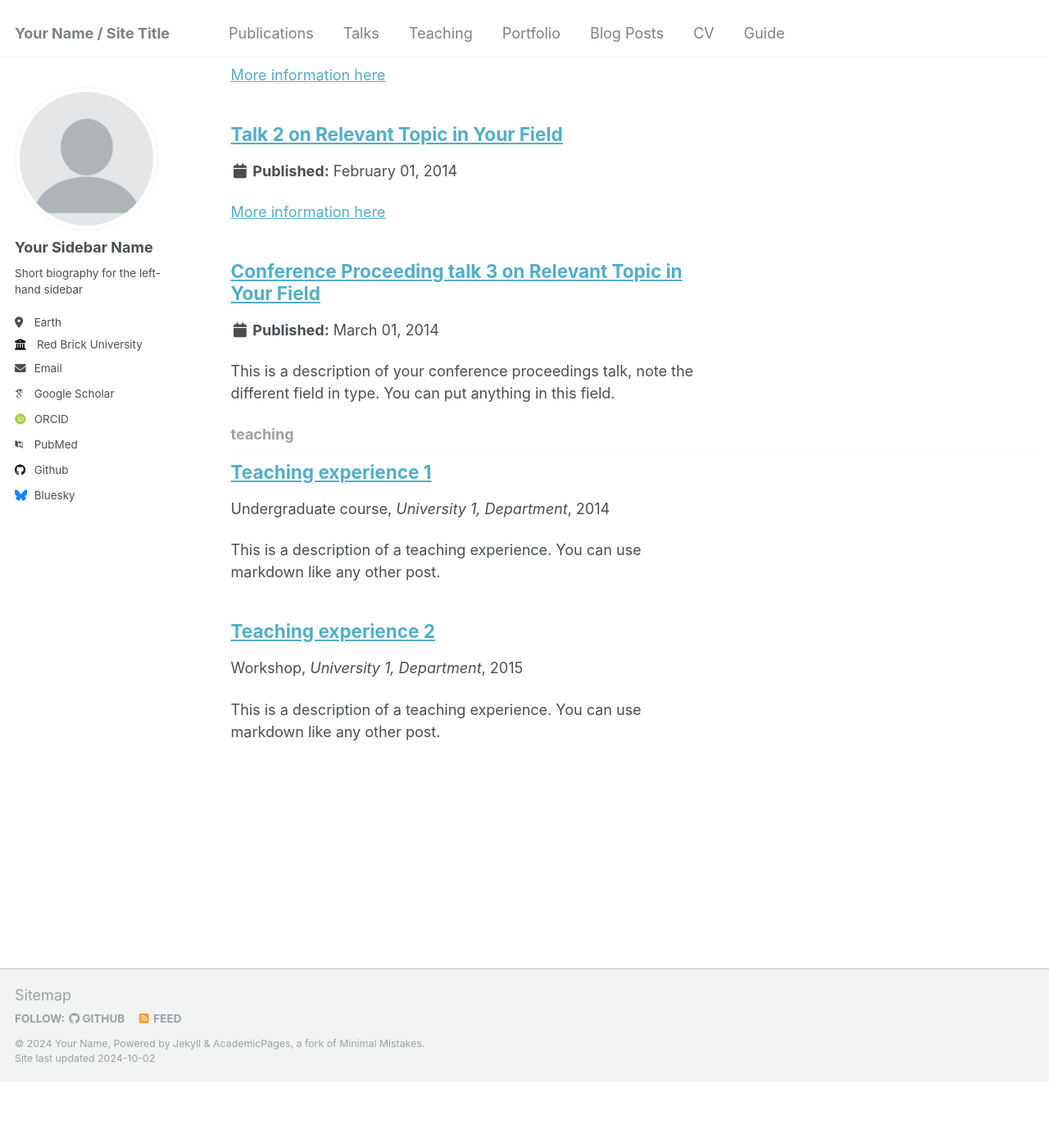
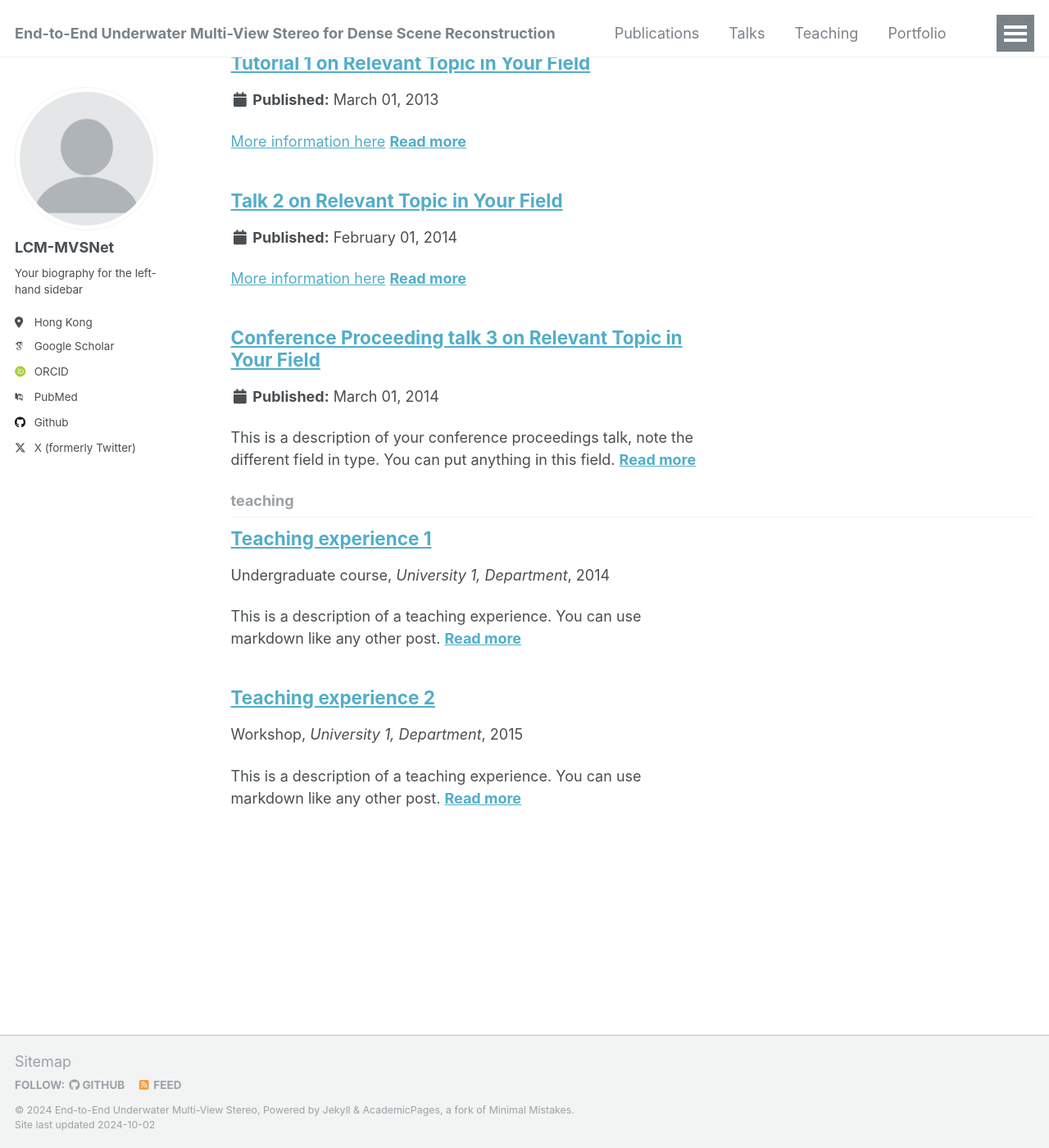
Before and after one commit to YANG-SOBER/UnderMVS, a Jekyll site: the page built from _pages/collection-archive.html, in a window 1280 px wide and 1400 px high, scrolled down 2564 px. Shown: the whole window at 82% size. Built offline with Jekyll 4.4.1, drawn with Linux system fonts in a browser that asks for light colours; some web fonts are replaced; before the commit the page ends 3883 px from its top, so only the background shows below that; part of the change alters nothing that is shown; some of the changed text lies outside the part shown.

Commit message:
Update _config.yml

```diff
--- a/_config.yml
+++ b/_config.yml
@@ -3,152 +3,116 @@
 # This config file is meant for settings that affect your entire site, values
 # which you are expected to set up once and rarely need to edit after that.
 # For technical reasons, this file is *NOT* reloaded automatically when you use
-# `jekyll serve -l -H localhost`. If you change this file, please restart the
-# server process.
-
-# Basic Site Settings
-locale                   : "en-US"
-title                    : "Your Name / Site Title"
-title_separator          : "-"
-name                     : &name "Your Name"
-description              : &description "personal description"
-url                      : https://academicpages.github.io # the base hostname & protocol for your site e.g. "https://mmistakes.github.io"
-baseurl                  : "" # the subpath of your site, e.g. "/blog"
-repository               : "academicpages/academicpages.github.io"
-
-# Site Author - The following control what appear as part of the author content on the side bar.
-#               If a field is blank the icon and link will not appear, otherwise it will be shown.
-#               Additional customization can be done by editing /_includes/author-profile.html
-author:
-  # Biographic information
-  avatar           : "profile.png"
-  name             : "Your Sidebar Name"
-  pronouns         : # example: "she/her"
-  bio              : "Short biography for the left-hand sidebar"
-  location         : "Earth"
-  employer         : "Red Brick University"
-  uri              : # URL
-  email            : "none@example.org"
-
-  # Academic websites
-  arxiv            : # URL - Update with the correct link to your profile
-  googlescholar    : "https://scholar.google.com/citations?user=PS_CX0AAAAAJ"
-  impactstory      : # URL
-  orcid            : "http://orcid.org/yourorcidurl"
-  semantic         : # URL
-  pubmed           : "https://www.ncbi.nlm.nih.gov/pubmed/?term=john+snow"
-  researchgate     : # URL
-
-  # Repositories and software development
-  bitbucket        : # Username - Update with your username on the site
-  codepen          : # Username
-  dribbble         : # Username
-  github           : "academicpages"
-  kaggle           : # Username
-  stackoverflow    : # User number or user number and name (i.e., use "1" or "1/jeff-atwood")
-
-  # Social media
-  bluesky          : "bsky.app" # Replace this with you Bluesky username
-  facebook         : # Username
-  flickr           : # Username
-  foursquare       : # Username
-  goodreads        : # Username
-  google_plus      : # Username
-  keybase          : # Username
-  instagram        : # Username
-  lastfm           : # Username
-  linkedin         : # Username
-  mastodon         : # URL
-  medium           : # URL
-  pinterest        : # Username
-  soundcloud       : # Username
-  steam            : # Username
-  telegram         : # URL
-  tumblr           : # Username
-  twitter          : # Username for X / Twitter
-  vine             : # Username
-  weibo            : # Username
-  wikipedia        : # Username
-  xing             : # Username
-  youtube          : # Username
-  zhihu            : # URL
-
-# Publication Category - The following the list of publication categories and their headings
-publication_category:
-  books:
-    title: 'Books'
-  manuscripts:
-    title: 'Journal Articles'
-  conferences:
-    title: 'Conference Papers'
+# `jekyll serve`. If you change this file, please restart the server process.
 
 # Site Settings
-teaser                   :  # filename of teaser fallback teaser image placed in /images/, .e.g. "500x300.png"
-breadcrumbs              : false # true, false (default)
-words_per_minute         : 160
-future                   : true
-read_more                : "disabled" # if enabled, adds "Read more" links to excerpts
-talkmap_link             : false #change to true to add link to talkmap on talks page
+locale: "en-US"
+title: "End-to-End Underwater Multi-View Stereo for Dense Scene Reconstruction"
+title_separator: "-"
+name: &name "End-to-End Underwater Multi-View Stereo"
+description: &description "End-to-End Underwater Multi-View Stereo for Dense Scene Reconstruction"
+url: https://cuhk-usr-group.github.io/UwMVS # the base hostname & protocol for your site e.g. "https://mmistakes.github.io"
+baseurl: "" # the subpath of your site, e.g. "/blog"
+repository: "CUHK-USR-Group/UwMVS"
+teaser: # filename of teaser fallback teaser image placed in /images/, .e.g. "500x300.png"
+breadcrumbs: false # true, false (default)
+words_per_minute: 160
+future: true
+read_more: "enabled" # if enabled, adds "Read more" links to excerpts
+talkmap_link: false #change to true to add link to talkmap on talks page
 comments:
-  provider               : # false (default), "disqus", "discourse", "facebook", "google-plus", "staticman", "custom"
+  provider: # false (default), "disqus", "discourse", "facebook", "google-plus", "staticman", "custom"
   disqus:
-    shortname            :
+    shortname:
   discourse:
-    server               : # https://meta.discourse.org/t/embedding-discourse-comments-via-javascript/31963 , e.g.: meta.discourse.org
+    server: # https://meta.discourse.org/t/embedding-discourse-comments-via-javascript/31963 , e.g.: meta.discourse.org
   facebook:
-    appid                :
-    num_posts            : # 5 (default)
-    colorscheme          : # "light" (default), "dark"
+    appid:
+    num_posts: # 5 (default)
+    colorscheme: # "light" (default), "dark"
 staticman:
-  allowedFields          : ['name', 'email', 'url', 'message']
-  branch                 : "gh-pages" # "master", "gh-pages"
-  commitMessage          : "New comment."
-  filename               : comment-{@timestamp}
-  format                 : "yml"
-  moderation             : true
-  path                   : "_data/comments/{options.slug}"
-  requiredFields         : ['name', 'email', 'message']
+  allowedFields: ["name", "email", "url", "message"]
+  branch: "gh-pages" # "master", "gh-pages"
+  commitMessage: "New comment."
+  filename: comment-{@timestamp}
+  format: "yml"
+  moderation: true
+  path: "_data/comments/{options.slug}"
+  requiredFields: ["name", "email", "message"]
   transforms:
-    email                : "md5"
+    email: "md5"
   generatedFields:
     date:
-      type               : "date"
+      type: "date"
       options:
-        format           : "iso8601" # "iso8601" (default), "timestamp-seconds", "timestamp-milliseconds"
+        format: "iso8601" # "iso8601" (default), "timestamp-seconds", "timestamp-milliseconds"
 atom_feed:
-  hide                   : false     # change to true to hide the RSS feed in the footer
-  path                   : # blank (default) uses feed.xml
-
+  path: # blank (default) uses feed.xml
 
 # SEO Related
-google_site_verification :
-bing_site_verification   :
-alexa_site_verification  :
-yandex_site_verification :
-
+google_site_verification:
+bing_site_verification:
+alexa_site_verification:
+yandex_site_verification:
 
 # Social Sharing
 twitter:
-  username               : &twitter
+  username: &twitter
 facebook:
-  username               :
-  app_id                 :
-  publisher              :
-og_image                 :  # Open Graph/Twitter default site image
+  username:
+  app_id:
+  publisher:
+og_image: # Open Graph/Twitter default site image
 # For specifying social profiles
 # - https://developers.google.com/structured-data/customize/social-profiles
 social:
-  type                   : # Person or Organization (defaults to Person)
-  name                   : # If the user or organization name differs from the site's name
+  type: # Person or Organization (defaults to Person)
+  name: # If the user or organization name differs from the site's name
   links: # An array of links to social media profiles
-
 
 # Analytics
 analytics:
-  provider               :  "false" # false (default), "google", "google-universal", "google-analytics-4", "custom"
+  provider: "google-universal" # false (default), "google", "google-universal", "custom"
   google:
-    tracking_id          :
+    tracking_id:
 
+# Site Author
+author:
+  name: "LCM-MVSNet"
+  avatar: "profile.png"
+  bio: "Your biography for the left-hand sidebar"
+  location: "Hong Kong"
+  employer:
+  pubmed: "https://www.ncbi.nlm.nih.gov/pubmed/?term=john+snow"
+  googlescholar: "http://yourfullgooglescholarurl.com"
+  email:
+  researchgate: # example: "https://www.researchgate.net/profile/yourprofile"
+  uri:
+  bitbucket:
+  codepen:
+  dribbble:
+  flickr:
+  facebook:
+  foursquare:
+  github: "academicpages"
+  google_plus:
+  keybase:
+  instagram:
+  impactstory: #"https://profiles.impactstory.org/u/xxxx-xxxx-xxxx-xxxx"
+  lastfm:
+  linkedin:
+  orcid: "http://orcid.org/yourorcidurl"
+  pinterest:
+  soundcloud:
+  stackoverflow: # http://stackoverflow.com/users/123456/username
+  steam:
+  tumblr:
+  twitter: "replacethistwitterhandle"
+  vine:
+  weibo:
+  xing:
+  youtube:
+  wikipedia:
 
 # Reading Files
 include:
@@ -160,26 +124,23 @@ exclude:
   - "*.sublime-workspace"
   - .asset-cache
   - .bundle
-  - .github
   - .jekyll-assets-cache
   - .sass-cache
+  - CHANGELOG
+  - Capfile
+  - Gemfile
+  - Gruntfile.js
+  - LICENSE
+  - README
+  - Rakefile
   - assets/js/_main.js
   - assets/js/plugins
   - assets/js/vendor
-  - CHANGELOG
-  - Capfile
   - config
-  - Dockerfile
-  - Gemfile
-  - Gruntfile.js
   - gulpfile.js
-  - LICENSE
-  - local
   - log
   - node_modules
-  - package.json*
-  - Rakefile
-  - README
+  - package.json
   - tmp
   - vendor
 keep_files:
@@ -188,14 +149,12 @@ keep_files:
 encoding: "utf-8"
 markdown_ext: "markdown,mkdown,mkdn,mkd,md"
 
-
 # Conversion
 markdown: kramdown
 highlighter: rouge
 lsi: false
 excerpt_separator: "\n\n"
 incremental: false
-
 
 # Markdown Processing
 kramdown:
@@ -208,8 +167,7 @@ kramdown:
   smart_quotes: lsquo,rsquo,ldquo,rdquo
   enable_coderay: false
 
-
-# These settings control the types of collections used by the template
+# Collections
 collections:
   teaching:
     output: true
@@ -224,8 +182,7 @@ collections:
     output: true
     permalink: /:collection/:path/
 
-
-# These settings control how pages and collections are included in the site
+# Defaults
 defaults:
   # _posts
   - scope:
@@ -281,36 +238,31 @@ defaults:
       author_profile: true
       share: true
 
-
 # Sass/SCSS
 sass:
   sass_dir: _sass
   style: compressed # http://sass-lang.com/documentation/file.SASS_REFERENCE.html#output_style
 
-
 # Outputting
 permalink: /:categories/:title/
 # paginate: 5 # amount of posts to show
 # paginate_path: /page:num/
-timezone: Etc/UTC # http://en.wikipedia.org/wiki/List_of_tz_database_time_zones
-
+timezone: America/Los_Angeles # http://en.wikipedia.org/wiki/List_of_tz_database_time_zones
 
 # Plugins
 plugins:
-  - jekyll-feed
-  - jekyll-gist
   - jekyll-paginate
   - jekyll-sitemap
-  - jemoji
-
-# Mimic GitHub Pages with --safe
+  - jekyll-gist
+  - jekyll-feed
+  - jekyll-redirect-from
+# mimic GitHub Pages with --safe
 whitelist:
-  - jekyll-feed
-  - jekyll-gist
   - jekyll-paginate
   - jekyll-sitemap
+  - jekyll-gist
+  - jekyll-feed
   - jemoji
-
 
 # Archives
 #  Type
@@ -340,7 +292,6 @@ tag_archive:
 #     category: /categories/:name/
 #     tag: /tags/:name/
 
-
 # HTML Compression
 # - http://jch.penibelst.de/
 compress_html:
```
